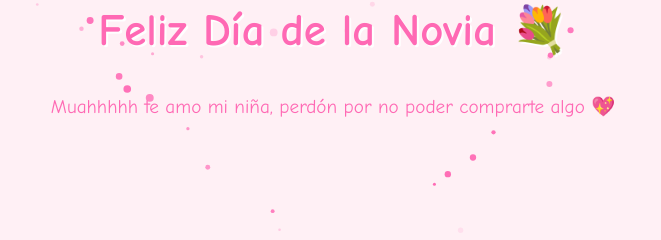
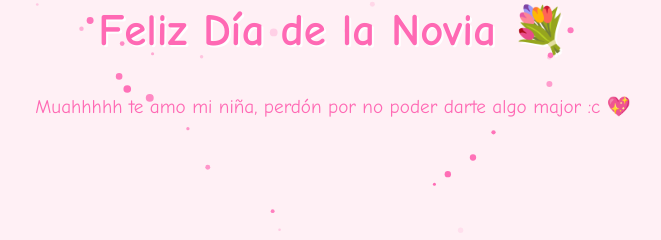
Before and after one commit to F3RN4ND0-30/para_Minerva, a plain HTML site: page index.html in a window 1280 px wide. Shown: the part 345-585 px from the top of the page, 307-968 px from the left. Drawn offline with Linux system fonts and the light colour scheme.

Commit message:
Update index.html

```diff
--- a/index.html
+++ b/index.html
@@ -45,7 +45,7 @@
 </head>
 <body>
   <h1>Feliz Día de la Novia 💐</h1>
-  <p>Muahhhhh te amo mi niña, perdón por no poder comprarte algo 💖</p>
+  <p>Muahhhhh te amo mi niña, perdón por no poder darte algo major :c 💖</p>
 
   <canvas id="canvas"></canvas>
 
```
